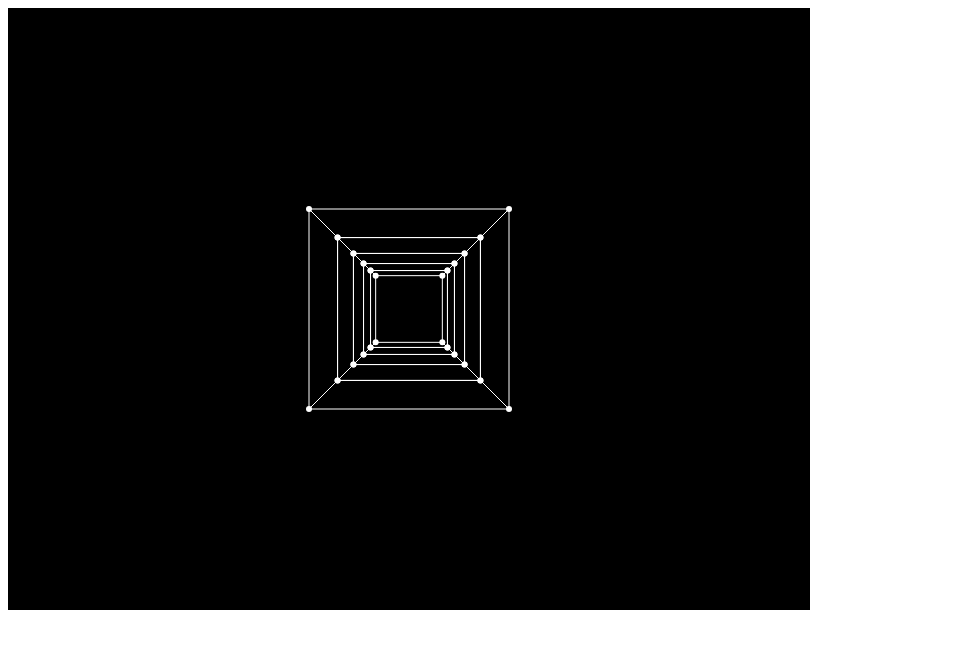
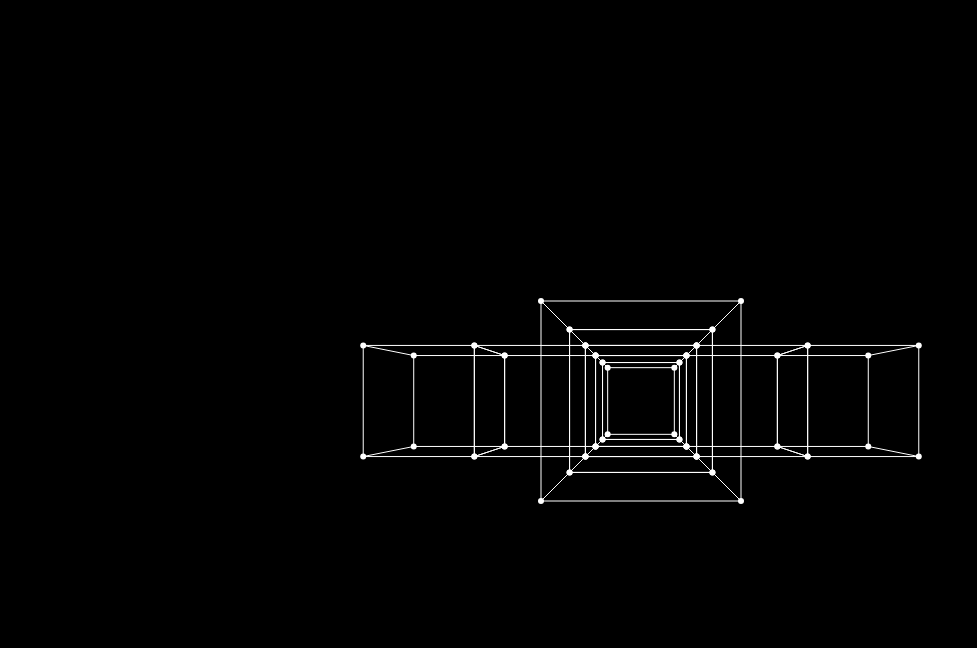
Before and after one commit to jonathanlloyd/3d-engine, a website built with Parcel: page src/index.html in a window 1280 px wide. Shown: the whole page, without its empty margins (0-977 px from the left). Built offline with nearby package versions, Linux system fonts and the light colour scheme.

Commit message:
Add visual tweaks

```diff
--- a/src/App.ts
+++ b/src/App.ts
@@ -175,6 +175,69 @@ const setup = (ctx: Context, state: State) => {
   const model = state.model;
 
   for (let rowNum = -2; rowNum < 3; rowNum++) {
+    const xDelta = 0;
+    const yDelta = rowNum;
+    const zDelta = 0;
+
+    const bottomFrontLeft = model.addVertex({
+      x: -0.5 + xDelta,
+      y: 0.5 + yDelta,
+      z: 0.5 + zDelta,
+    });
+    const bottomFrontRight = model.addVertex({
+      x: 0.5 + xDelta,
+      y: 0.5 + yDelta,
+      z: 0.5 + zDelta,
+    });
+    const bottomBackLeft = model.addVertex({
+      x: -0.5 + xDelta,
+      y: 0.5 + yDelta,
+      z: -0.5 + zDelta,
+    });
+    const bottomBackRight = model.addVertex({
+      x: 0.5 + xDelta,
+      y: 0.5 + yDelta,
+      z: -0.5 + zDelta,
+    });
+
+    const topFrontLeft = model.addVertex({
+      x: -0.5 + xDelta,
+      y: -0.5 + yDelta,
+      z: 0.5 + zDelta,
+    });
+    const topFrontRight = model.addVertex({
+      x: 0.5 + xDelta,
+      y: -0.5 + yDelta,
+      z: 0.5 + zDelta,
+    });
+    const topBackLeft = model.addVertex({
+      x: -0.5 + xDelta,
+      y: -0.5 + yDelta,
+      z: -0.5 + zDelta,
+    });
+    const topBackRight = model.addVertex({
+      x: 0.5 + xDelta,
+      y: -0.5 + yDelta,
+      z: -0.5 + zDelta,
+    });
+
+    model.addEdge(bottomFrontLeft, bottomFrontRight);
+    model.addEdge(bottomFrontRight, bottomBackRight);
+    model.addEdge(bottomBackRight, bottomBackLeft);
+    model.addEdge(bottomBackLeft, bottomFrontLeft);
+
+    model.addEdge(topFrontLeft, topFrontRight);
+    model.addEdge(topFrontRight, topBackRight);
+    model.addEdge(topBackRight, topBackLeft);
+    model.addEdge(topBackLeft, topFrontLeft);
+
+    model.addEdge(bottomFrontLeft, topFrontLeft);
+    model.addEdge(bottomFrontRight, topFrontRight);
+    model.addEdge(bottomBackLeft, topBackLeft);
+    model.addEdge(bottomBackRight, topBackRight);
+  }
+
+  for (let rowNum = -2; rowNum < 3; rowNum++) {
     const xDelta = rowNum;
     const yDelta = 0;
     const zDelta = 0;
@@ -269,13 +332,15 @@ window.onload = () => {
   const canvas: HTMLCanvasElement = <HTMLCanvasElement>(
     document.getElementById('stage')
   );
+  canvas.width = window.innerWidth;
+  canvas.height = window.innerHeight;
   const canvasCtx = canvas.getContext('2d');
   if (!canvasCtx) {
     throw new Error('Failed to acquire canvas context');
   }
 
   const state = new State();
-  const ctx = new Context(canvasCtx);
+  const ctx = new Context(canvasCtx, canvas.width, canvas.height);
 
   const canvasRect = canvas.getBoundingClientRect();
   window.onmousemove = e => {
@@ -285,9 +350,6 @@ window.onload = () => {
 
   setup(ctx, state);
 
-  canvas.width = ctx.width;
-  canvas.height = ctx.height;
-
   const loop = () => {
     draw(ctx, state);
     window.requestAnimationFrame(loop);
--- a/src/index.html
+++ b/src/index.html
@@ -4,6 +4,16 @@
     <meta charset="UTF-8" />
     <meta name="viewport" content="width=device-width, initial-scale=1.0" />
     <title>3D Engine</title>
+<style>
+    html, body {
+        padding: 0;
+        margin: 0;
+        background: black;
+        width: 100%;
+        height: 100%;
+        overflow: hidden;
+    }
+</style>
   </head>
   <body>
     <div name="container">
```
